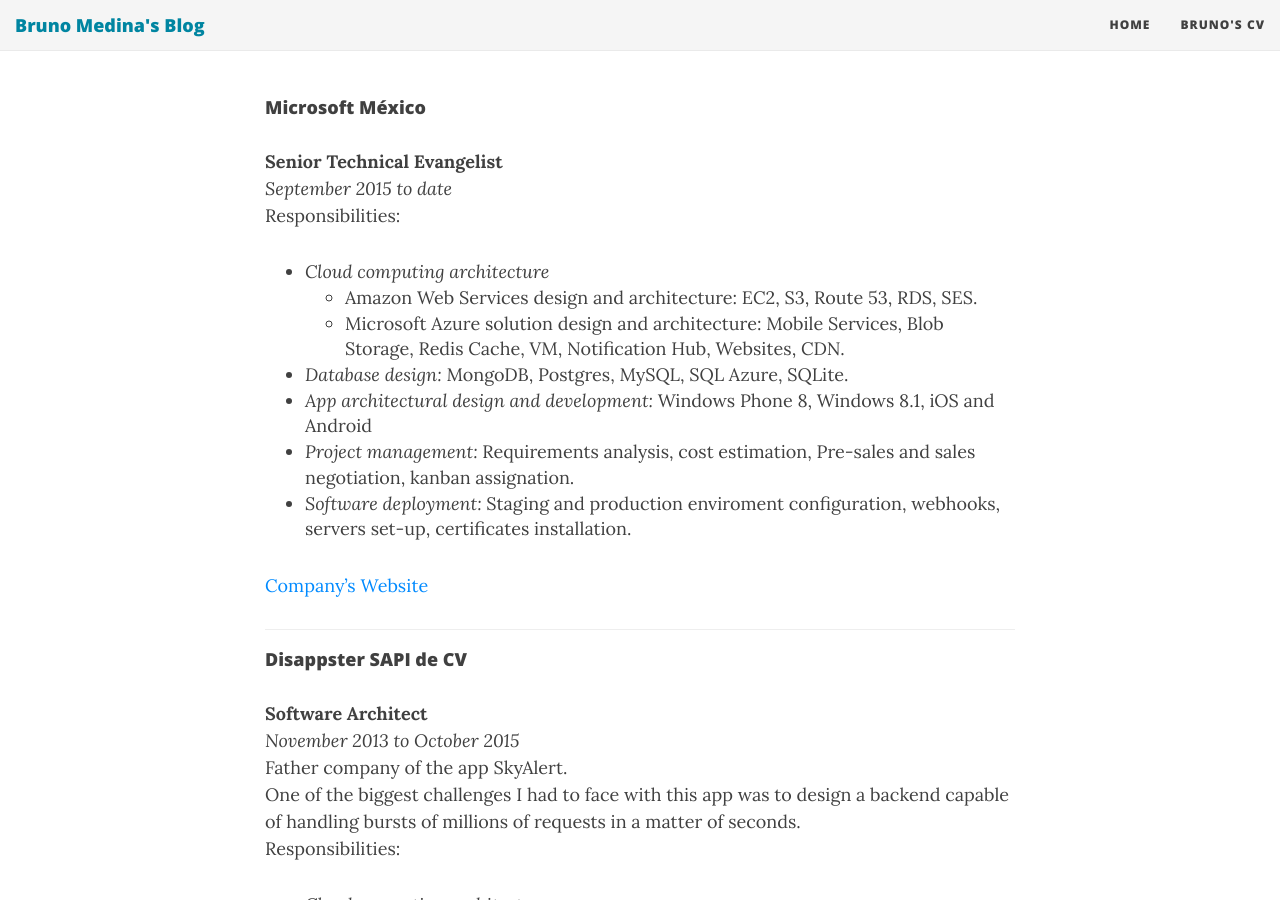
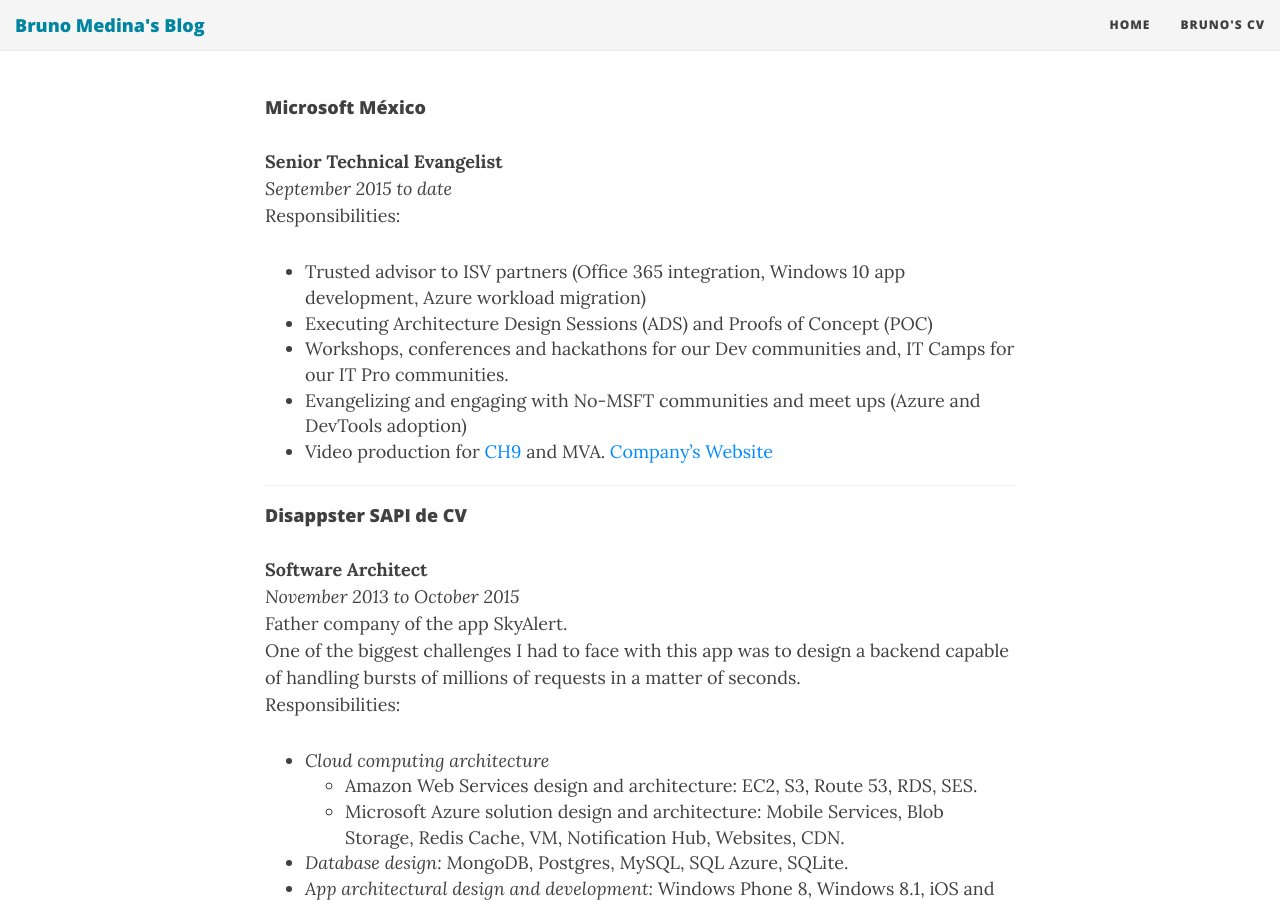
Before and after one commit to brusMX/brusMX.github.io, a Jekyll site: the page built from aboutme.md, in a window 1280 px wide and 900 px high, scrolled down 1634 px. Built offline with Jekyll 4.4.1, drawn with Linux system fonts in a browser that asks for light colours; nearby versions of some CDN libraries; Markdown is read by kramdown in place of the engine named in the settings.

Commit message:
Updating Microsoft experience

```diff
--- a/aboutme.md
+++ b/aboutme.md
@@ -60,14 +60,11 @@
 <br/>*September 2015 to date*
 <br/>Responsibilities:
 
-- *Cloud computing architecture*
-    - Amazon Web Services design and architecture: EC2, S3, Route 53, RDS, SES.
-    - Microsoft Azure solution design and architecture: Mobile Services, Blob Storage, Redis Cache, VM, Notification Hub, Websites, CDN.
-- *Database design:* MongoDB, Postgres, MySQL, SQL Azure, SQLite.
-- *App architectural design and development:* Windows Phone 8, Windows 8.1, iOS and Android
-- *Project management:* Requirements analysis, cost estimation, Pre-sales and sales negotiation, kanban assignation.
-- *Software deployment:* Staging and production enviroment configuration, webhooks, servers set-up, certificates installation.
-
+- Trusted advisor to ISV partners (Office 365 integration, Windows 10 app development, Azure workload migration)
+- Executing Architecture Design Sessions (ADS) and Proofs of Concept (POC)
+- Workshops, conferences and hackathons for our Dev communities and, IT Camps for our IT Pro communities.
+- Evangelizing and engaging with No-MSFT communities and meet ups (Azure and DevTools adoption)
+- Video production for [CH9](https://channel9.msdn.com/Niners/BrunoMedina) and MVA.
 [Company's Website](https://www.microsoft.com/es-mx/)
 <hr/>
 
```
